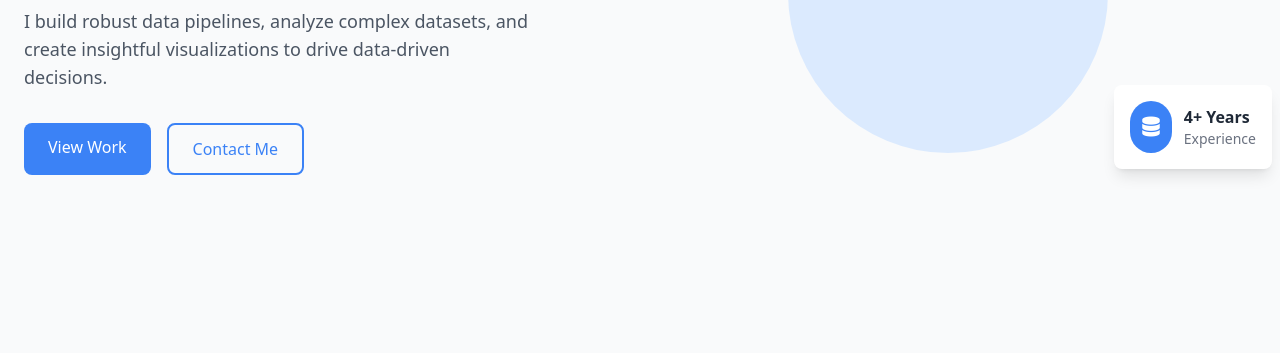
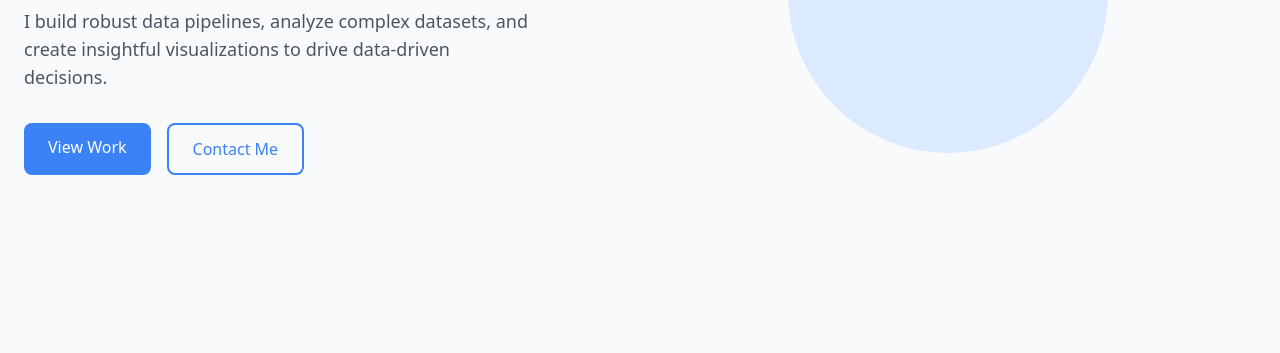
Before and after one commit to khyathivardhan18/vardhanR, a plain HTML site: page index.html in a window 1280 px wide. Shown: the part 447-800 px from the top of the page. Drawn offline with nearby package versions, Linux system fonts and the light colour scheme.

Commit message:
Update index.html

```diff
--- a/index.html
+++ b/index.html
@@ -127,20 +127,9 @@
                         <a href="#contact" class="border-2 border-blue-500 text-blue-500 hover:bg-blue-50 px-6 py-3 rounded-lg font-medium transition duration-300">Contact Me</a>
                     </div>
                 </div>
-                <div class="md:w-1/2 animate-fade-in delay-200">
+               <div class="md:w-1/2 animate-fade-in delay-200">
     <div class="relative">
         <div class="w-64 h-64 md:w-80 md:h-80 bg-blue-100 rounded-full mx-auto"></div>
-        <div class="absolute -bottom-4 -right-4 bg-white p-4 rounded-lg shadow-lg">
-            <div class="flex items-center">
-                <div class="bg-blue-500 text-white p-3 rounded-full">
-                    <i class="fas fa-database text-xl"></i>
-                </div>
-                <div class="ml-3">
-                    <p class="font-bold">4+ Years</p>
-                    <p class="text-sm text-gray-500">Experience</p>
-                </div>
-            </div>
-        </div>
     </div>
 </div>
 
```
